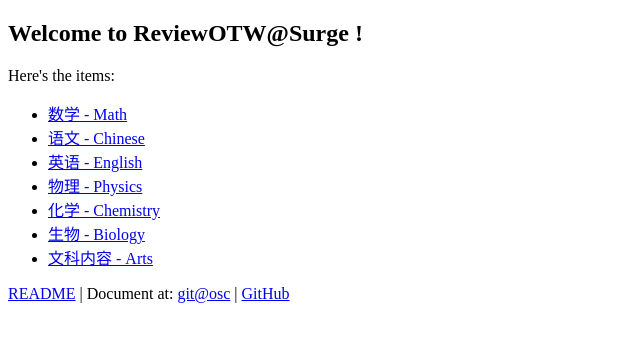
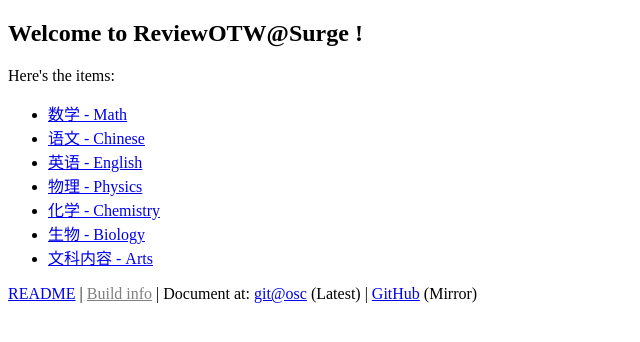
Before and after one commit to outloudvi/rotw-website, a plain HTML site: page index.html in a window 1280 px wide. Shown: the whole page, without its empty margins (0-640 px from the left). Drawn offline with Linux system fonts and the light colour scheme.

Commit message:
Minor fix & #WhyIndexGone

```diff
--- a/index.html
+++ b/index.html
@@ -16,6 +16,6 @@
     <li><a href='bio'>生物 - Biology</a></li>
     <li><a href='wen'>文科内容 - Arts</a></li>
 </ul>
-<a href='readme.html'>README</a> | Document at: <a href='https://git.oschina.net/crlf/reviewotw'>git@osc</a> | <a href='https://github.com/outloudvi/reviewotw'>GitHub</a>
+<a href='readme.html'>README</a> | <a href='build.json' style="color: grey" >Build info</a> | Document at: <a href='https://git.oschina.net/crlf/reviewotw'>git@osc</a> (Latest) | <a href='https://github.com/outloudvi/reviewotw'>GitHub</a> (Mirror)
 </body>
 </html>
```
Also changed, not shown: 3 other files.
